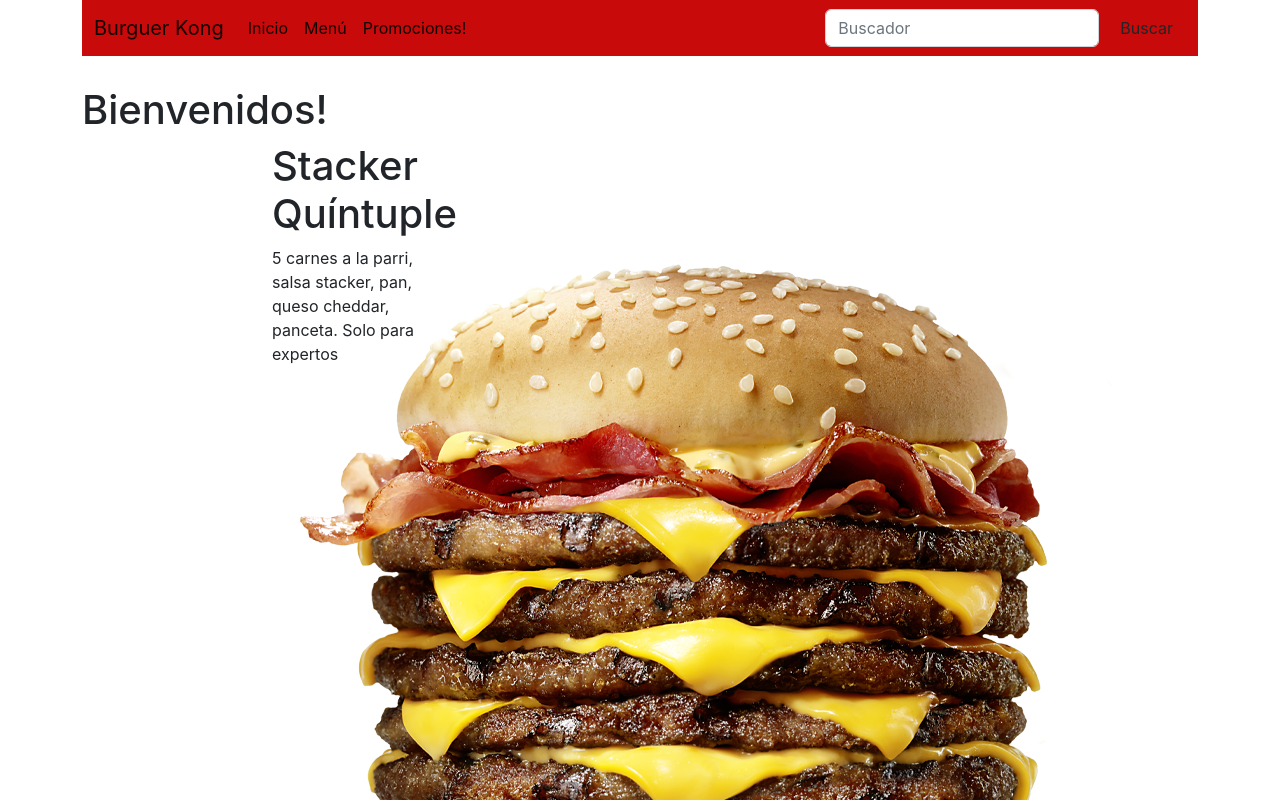
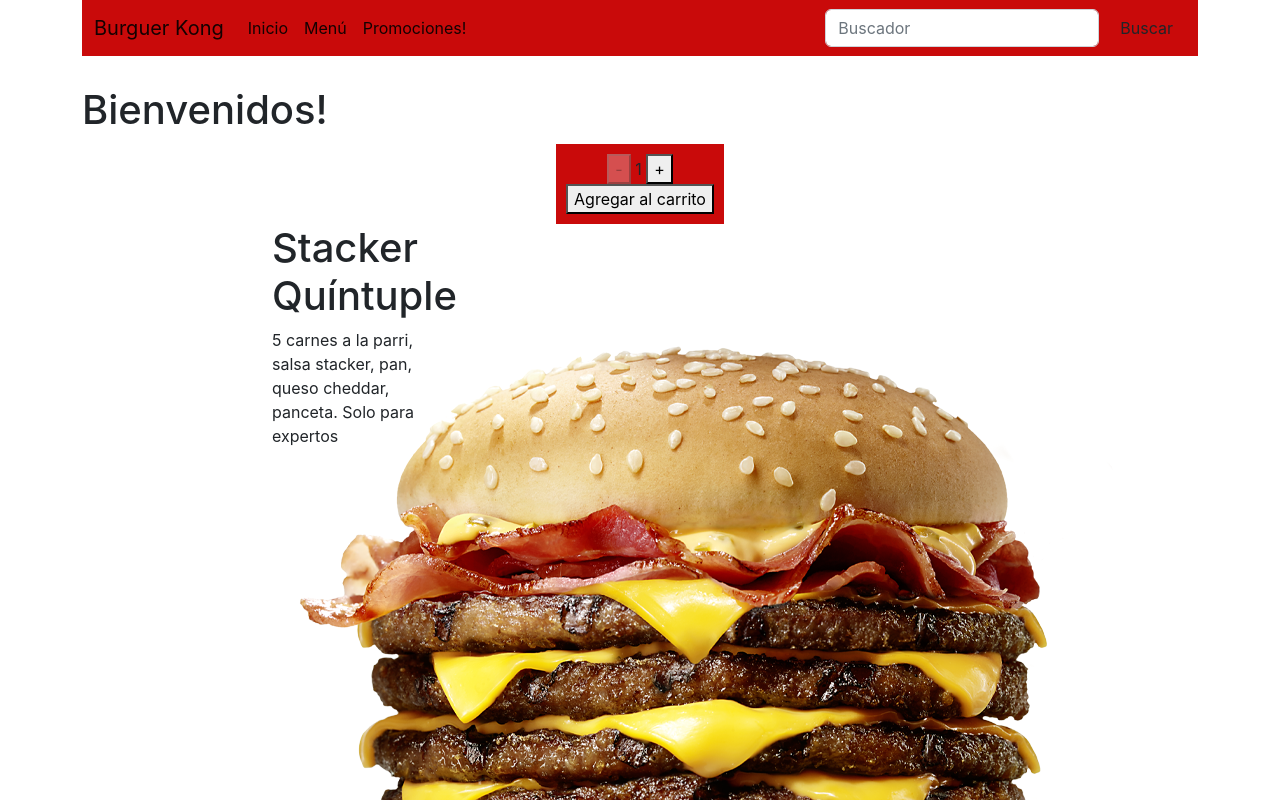
Before and after one commit to Lautaro624/React-js, a React (Create React App) app: page / in a window 1280 px wide. Shown: the top 800 px of the page. Built offline with nearby package versions, Linux system fonts and the light colour scheme.

Commit message:
Agregado el contador

```diff
--- /dev/null
+++ b/src/componentes/Itemcount.jsx
@@ -0,0 +1,34 @@
+import React, {useState, useEffect} from "react"
+
+export const Itemcount = ({initial, stock, onAdd}) => {
+
+    const [count, setCount] = useState (initial)
+
+    const decrementar = () => {
+
+        setCount (count - 1)
+    }
+
+    const incrementar = () => {
+
+        setCount (count + 1)
+    }
+
+    useEffect (() => {
+        setCount (parseInt(initial))
+    }, [initial])
+
+
+    return (
+        <div className="contador">
+            <button disabled={ count <=1 } onClick={decrementar}> - </button>
+            <span> {count} </span>
+            <button disabled={ count >= stock } onClick={incrementar}> + </button>
+            <div>
+                <button disabled={ stock <= 0 } onClick={() => onAdd (count)}> Agregar al carrito </button>
+            </div>
+        </div>
+    )
+}
+
+export default Itemcount
--- a/src/componentes/Itemlistcontainer.jsx
+++ b/src/componentes/Itemlistcontainer.jsx
@@ -1,9 +1,16 @@
 import React from "react";
+import Itemcount from "./Itemcount";
 
 const Itemlistcontainer = (props) => {
+
+    const onAdd = (valor) => {
+        console.log(` Productos seleccionados ${valor}`)
+    }
+
 return (
     <div>
         <h1>{props.greeting}</h1>
+        <Itemcount initial={ 1 } stock={ 10 } onAdd={ onAdd } />
 
     </div>
 )
--- a/src/componentes/estilos.css
+++ b/src/componentes/estilos.css
@@ -7,3 +7,12 @@
     padding-left: 2400%;
 
 }
+
+.contador {
+    width: fit-content;
+    background-color: #c90a0a;
+    margin: auto;
+    text-align: center;
+    padding: 10px;
+    margin-top: 10px;
+}
```
